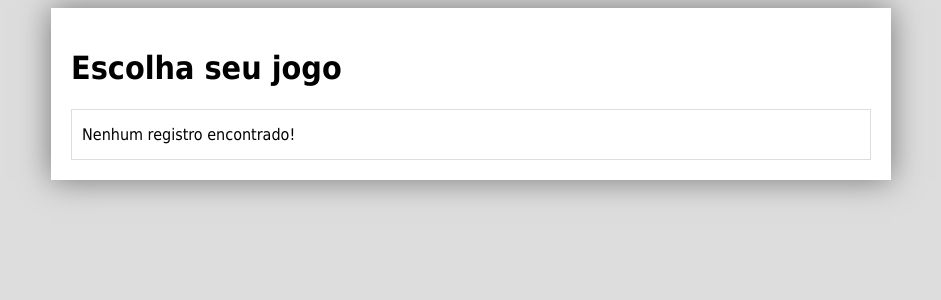
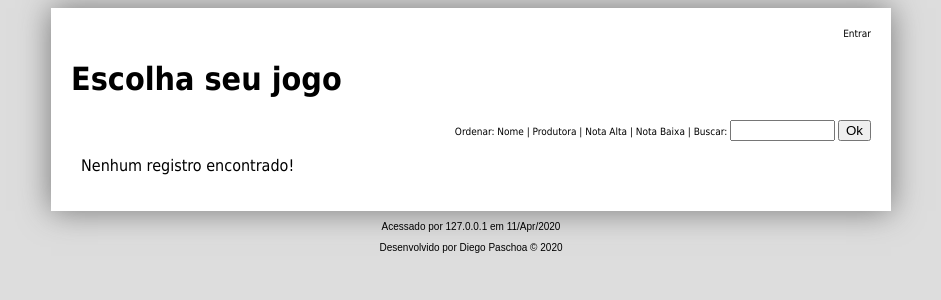
Before and after one commit to diegopaschoa/Estudonauta, a PHP site: page / in a window 1280 px wide. Shown: the top 300 px of the page, without its empty margins (169-1110 px from the left). Run offline with PHP 8.4, Linux system fonts and the light colour scheme; data that the repository does not hold is empty.

Commit message:
PHP Mysql M01A07

```diff
--- a/detalhes.php
+++ b/detalhes.php
@@ -13,6 +13,7 @@
     ?>
     <div id="corpo">
         <?php
+            include_once "topo.php";
             $c = $_GET['cod'] ?? 0;
             $busca = $banco->query("select * from jogos where cod='$c'");
 
@@ -40,5 +41,6 @@
         </table>
         <a href="index.php"><img src="icones/icoback.png"></a>
     </div>
+    <?php include_once "rodape.php"  ?>
 </body>
 </html>
--- a/estilos/estilo.css
+++ b/estilos/estilo.css
@@ -1,6 +1,11 @@
 body{
     background-color: #ddd;
     font-family: Tahoma;
+}
+
+header{
+    font-size: 10px;
+    text-align: right;
 }
 
 div#corpo{
@@ -9,6 +14,11 @@ div#corpo{
     padding: 20px;
     background-color: #fff;
     box-shadow: 0px 0px 30px #777;
+}
+
+form#busca {
+    font-size: 10px;
+    text-align: right;
 }
 
 table.listagem{
@@ -22,7 +32,7 @@ table.listagem tr{
 }
 
 table.listagem td{
-    border: 1px solid #ddd;
+    #border: 1px solid #ddd;
     padding: 10px;
 }
 
@@ -55,3 +65,9 @@ table.detalhes td{
     padding: 10px;
     vertical-align: top;
 }
+
+footer{
+    text-align: center;
+    font-family: Arial;
+    font-size: 10px;
+}
--- a/index.php
+++ b/index.php
@@ -14,10 +14,20 @@
 
 
     <div id="corpo">
+        <?php include_once "topo.php"; ?>
+
         <h1>Escolha seu jogo</h1>
+
+        <form method="get" id="busca" action="index.php">
+            Ordenar: Nome | Produtora | Nota Alta | Nota Baixa |
+            Buscar: <input type="text" name="c" size="10" maxlength="40">
+            <input type="submit" value="Ok">
+        </form>
+
         <table class="listagem">
             <?php
-                $busca = $banco->query("select * from jogos order by nome");
+                $q = "select j.cod, j.nome, g.genero, p.produtora, j.capa from jogos j JOIN generos g on j.genero = g.cod JOIN produtoras p on j.produtora = p.cod";
+                $busca = $banco->query($q);
                 if(!$busca){
                     echo "<tr><td>Infelizmente a busca deu errado!";
                 }else{
@@ -28,6 +38,8 @@
                             $t = thumb($reg->capa);
                             echo "<tr><td><img src='$t' class='mini' />";
                             echo "<td><a href='detalhes.php?cod=$reg->cod'>$reg->nome</a>";
+                            echo " [$reg->genero] ";
+                            echo "<br>$reg->produtora";
                             echo "<td>Adm";
                         }
                     }
@@ -36,6 +48,6 @@
 
         </table>
     </div>
-    <?php $banco->close(); ?>
+    <?php include_once "rodape.php"; ?>
 </body>
 </html>
--- /dev/null
+++ b/rodape.php
@@ -0,0 +1,7 @@
+<?php
+    echo "<footer>";
+    echo "<p>Acessado por ". $_SERVER['REMOTE_ADDR'] . " em ". date('d/M/Y') ." </p>";
+    echo "<p>Desenvolvido por Diego Paschoa &copy; 2020</p>";
+    echo "</footer>";
+    $banco->close();
+?>
--- /dev/null
+++ b/topo.php
@@ -0,0 +1,4 @@
+<?php
+    echo "<header>";
+    echo "Entrar";
+    echo "</header>";
```
